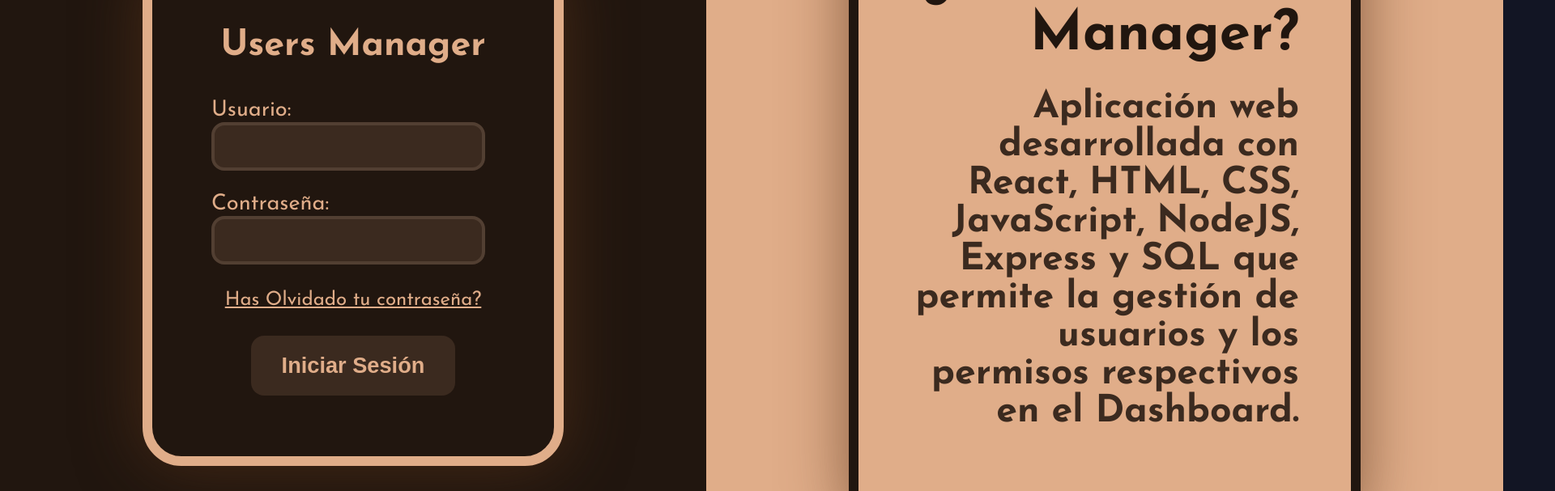
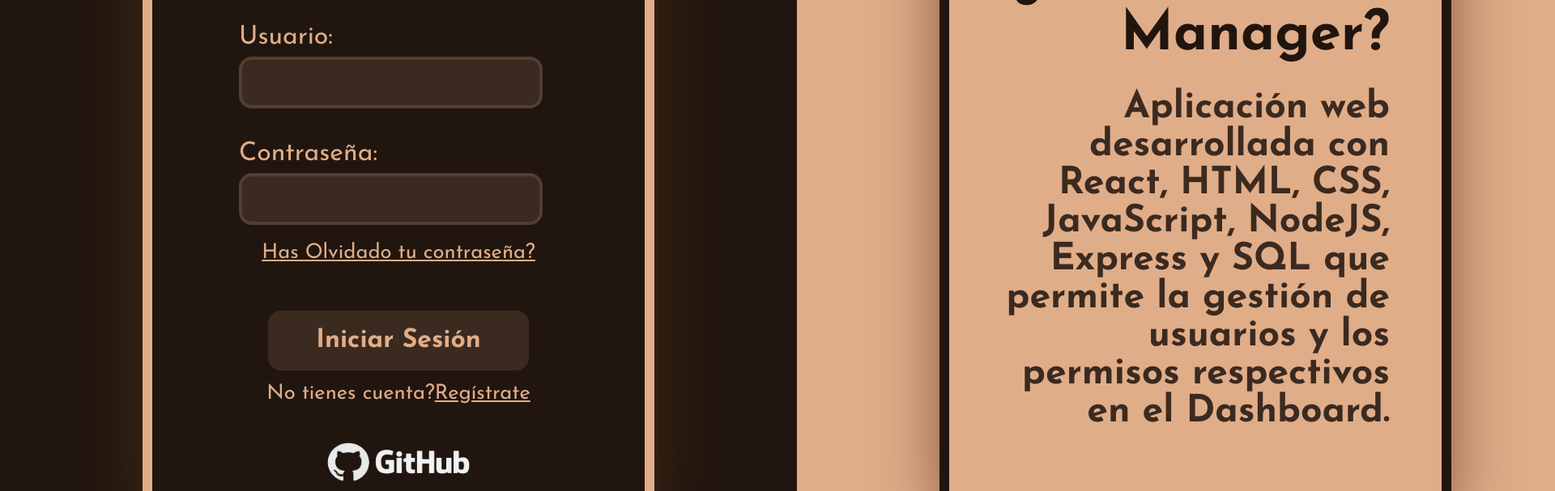
Before and after one commit to carlosegueda/users_manager, a React (Vite) app in the folder frontend/: page / in a window 1280 px wide. Shown: the part 140-747 px from the top of the page at 81% size, 1920 px wide, since content can reach past the window. Built offline with nearby package versions, Linux system fonts and the light colour scheme.

Commit message:
Mejora en form login

```diff
--- a/frontend/src/css/login.css
+++ b/frontend/src/css/login.css
@@ -37,14 +37,15 @@
 
 .form-login {
   background-color: #21160f;
-  padding: 4.5rem;
+  padding: 2.5rem;
 }
 
 .form-login > form >  h1 {
     color:#e0ad89;
     font-weight: bolder;
-    font-size: 2.8rem;
-    margin-bottom: 3rem;
+    font-size: 3.5rem;
+    margin-bottom: 2.8rem;
+    margin-top: 0.5rem;
 }
 
 form {
@@ -52,8 +53,8 @@
   flex-direction: column;
   align-items: center;
   background: #21160f;
-  width: 25rem;
-  height: 32rem;
+  width: 32rem;
+  height: 42rem;
   padding: 3rem;
   border-radius: 3rem;
   border: 0.8rem solid #e0ad89;
@@ -61,15 +62,15 @@
 }
 
 .input-group {
-  margin-bottom: 1rem;
-  font-size: 1.7rem;
-  line-height: 1.25rem;
+  margin-bottom: 2rem;
+  font-size: 2rem;
+  line-height: 1.7rem;
 }
 
 .input-group label {
   display: block;
   color: #e0ad89;
-  margin-bottom: 4px;
+  margin-bottom: 0.6rem;
 }
 
 .input-group input {
@@ -77,12 +78,18 @@
   border-radius: 1rem;
   border: 0.3rem solid #523f32;
   outline: 0;
-  font-size: 1.5rem;
+  font-size: 1.7rem;
   background-color: #3b2a1f;
   padding: 0.75rem 1rem;
   color: #e0ad89;
-  margin-bottom: 1rem;
+}
 
+.passwordinput {
+  margin-bottom: -0.6rem;
+}
+
+.userinput {
+  margin-bottom: 0.7rem;
 }
 
 .input-group input:hover {
@@ -97,7 +104,7 @@
 
 .forgot {
   text-decoration: none;
-  font-size: 1.5rem;
+  font-size: 1.6rem;
   margin-bottom: 2rem;
 }
 
@@ -110,25 +117,55 @@
     font-weight: bolder;
 }
 
+.registrar {
+  text-decoration: none;
+  color: var(--crema);
+  font-size: 1.6rem;
+  margin-bottom: 2rem;
+}
+
+.registrar > a{
+    color: var(--crema);
+}
+
+.forgot > a:hover{
+    color: var(--cafe3);
+    font-weight: bolder;
+}
+
 
 .submit {
+  font-family: "Josefin Sans", sans-serif;
   background: #3b2a1f;
   border: none;
-  padding: 1rem;
   height: 4.6rem;
   border-radius: 1rem;
   color: var(--crema);
-  font-weight: 600;
-  font-size: 1.7rem;
+  font-weight: bold;
+  font-size: 2rem;
   cursor: pointer;
+  display: flex;
+  align-items: center;
+  justify-content: center;
   transition: background-color 0.3s ease;
   width: 63%;
-
+  margin-top: 1.7rem;
+  margin-bottom: 1rem;
+  padding: 1.8rem;
 }
 .submit:hover {
   background: var(--crema);
   color: var(--cafe)
 }
+
+.giticon{
+  height: 5rem;
+  filter: invert(100%);
+  transform: scaleX(1.07);
+
+}
+
+
 
 .info-login {
   background-color: var(--crema);
--- a/frontend/src/pages/loginPage.jsx
+++ b/frontend/src/pages/loginPage.jsx
@@ -3,13 +3,14 @@
 export default function LoginPage() {
   return (
     <>
-
       <div class="login">
-        <div class="form-login"><form>
+        <div class="form-login">
+          <form>
             <h1>Users Manager</h1>
             <div class="input-group">
               <label for="user">Usuario:</label>
               <input
+              class="userinput"
                 id="user"
                 name="user"
                 autocomplete="off"
@@ -21,6 +22,7 @@
             <div class="input-group">
               <label for="password">Contraseña:</label>
               <input
+                class="passwordinput"
                 id="password"
                 name="password"
                 autocomplete="off"
@@ -28,14 +30,27 @@
                 required
               />
             </div>
-            <span class="forgot"><a href="#">Has Olvidado tu contraseña?</a></span>
-          <button class="submit" type="submit">Iniciar Sesión</button>
-        </form></div>
+            <span class="forgot">
+              <a href="#">Has Olvidado tu contraseña?</a>
+            </span>
+            <button class="submit" type="submit">
+              Iniciar Sesión
+            </button>
+            <span class="registrar">No tienes cuenta?
+              <a href="/register">Regístrate</a>
+            </span>
+            <a href="https://github.com/carlosegueda" target="_blank"><img src="/github-logo.png" class="giticon"/></a>
+          </form>
+        </div>
 
         <div class="info-login">
           <div class="info">
             <h1>¿Qué es Users Manager?</h1>
-                <h2>Aplicación web desarrollada con React, HTML, CSS, JavaScript, NodeJS, Express y SQL que permite la gestión de usuarios y los permisos respectivos en el Dashboard.</h2>
+            <h2>
+              Aplicación web desarrollada con React, HTML, CSS, JavaScript,
+              NodeJS, Express y SQL que permite la gestión de usuarios y los
+              permisos respectivos en el Dashboard.
+            </h2>
           </div>
         </div>
       </div>
```
Also changed, not shown: frontend/public/github-logo.png (renamed from frontend/src/img/github-logo.png). Lines whose indentation alone changed are shown as unchanged.
